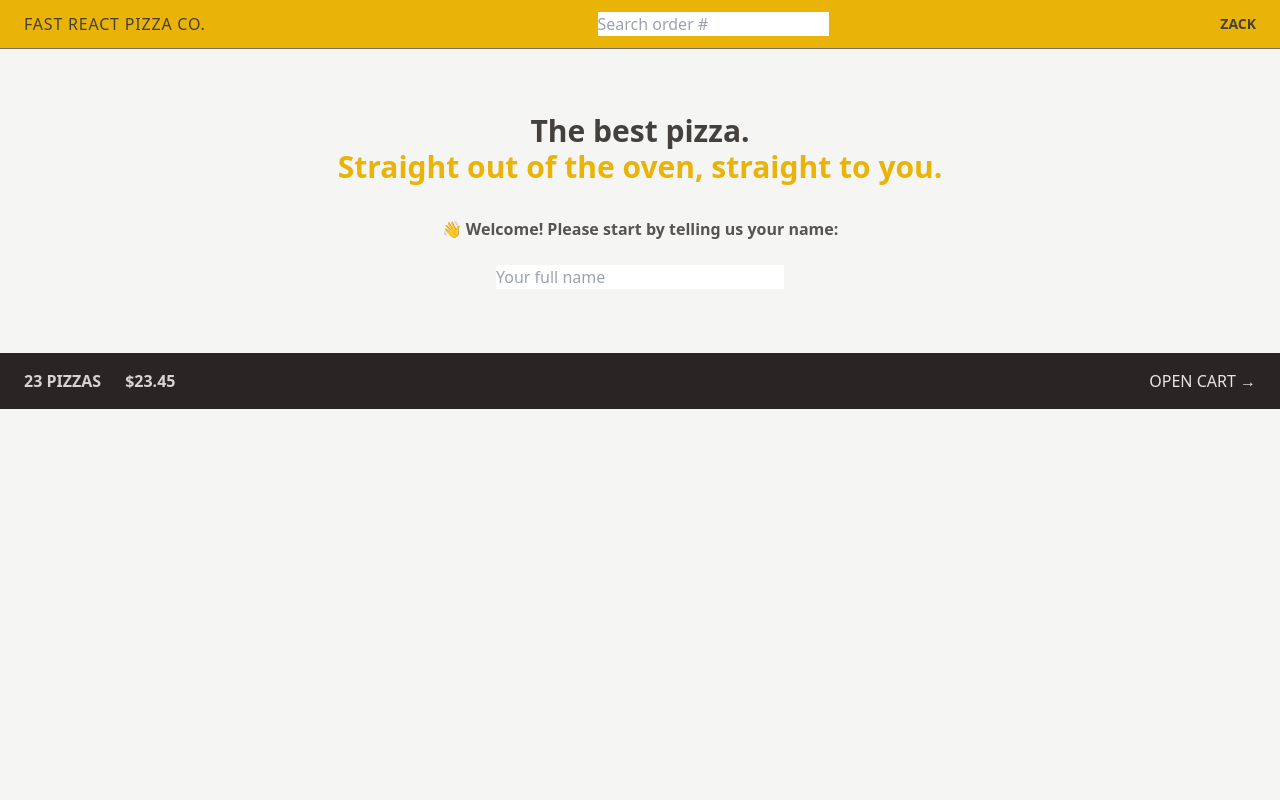
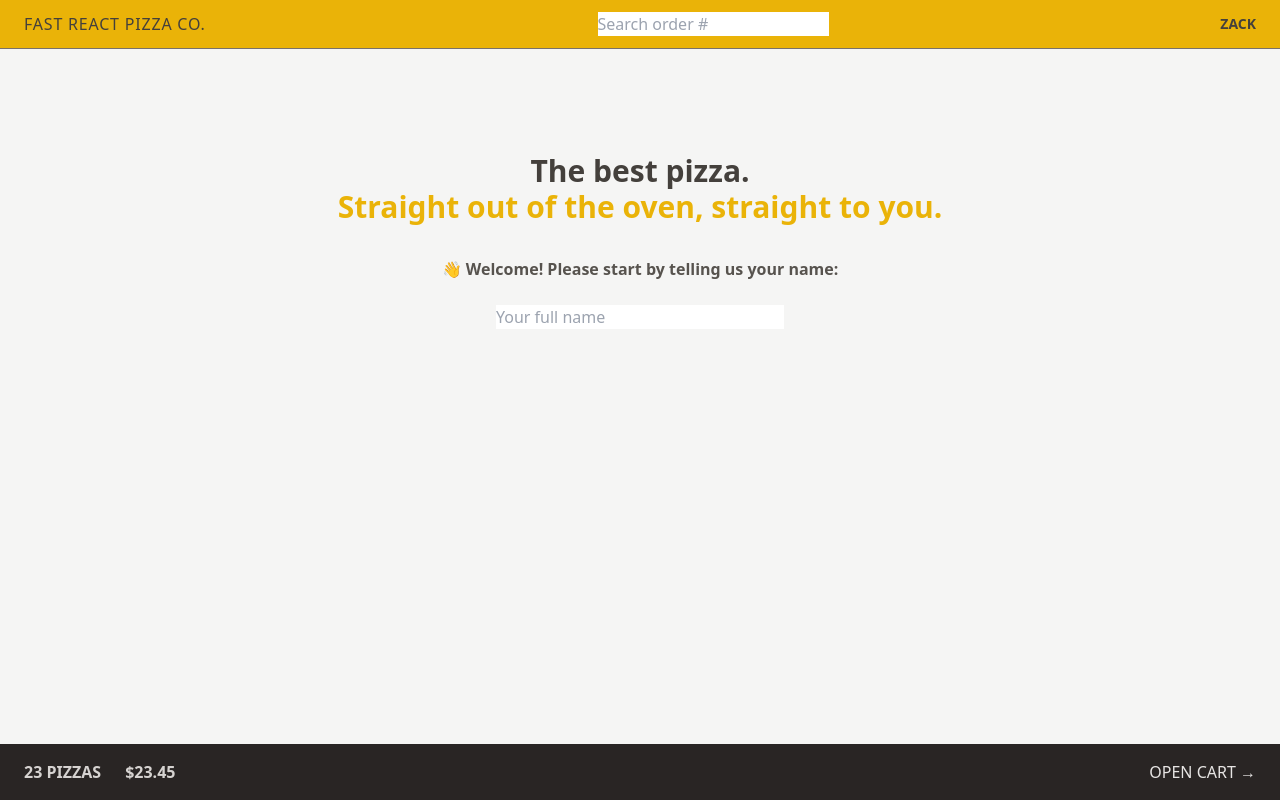
Before and after one commit to zacktam12/PizzaFlow, a React (Vite) app: page / in a window 1280 px wide. Built offline with nearby package versions, Linux system fonts and the light colour scheme.

Commit message:
applying grid layout to appLayout

```diff
--- a/src/ui/AppLayout.jsx
+++ b/src/ui/AppLayout.jsx
@@ -7,12 +7,14 @@
   const navigation = useNavigation();
   const isLoading = navigation.state === "loading";
   return (
-    <div className="layout">
+    <div className="grid h-screen grid-rows-[auto_1fr_auto]">
       {isLoading && <Loader />}
       <Header />
-      <main>
-        <Outlet />
-      </main>
+      <div className="my-10 overflow-scroll">
+        <main className="mx-auto max-w-3xl">
+          <Outlet />
+        </main>
+      </div>
       <CartOverview />
     </div>
   );
```
